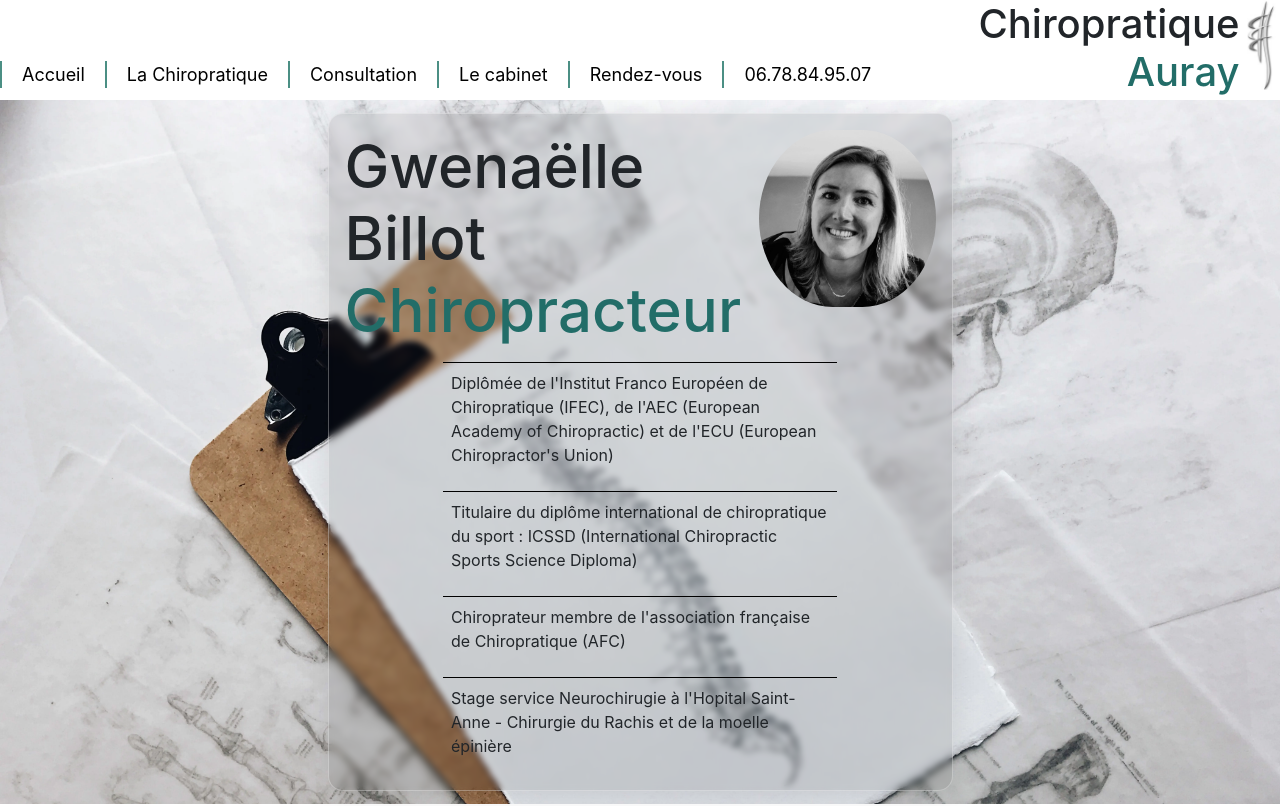
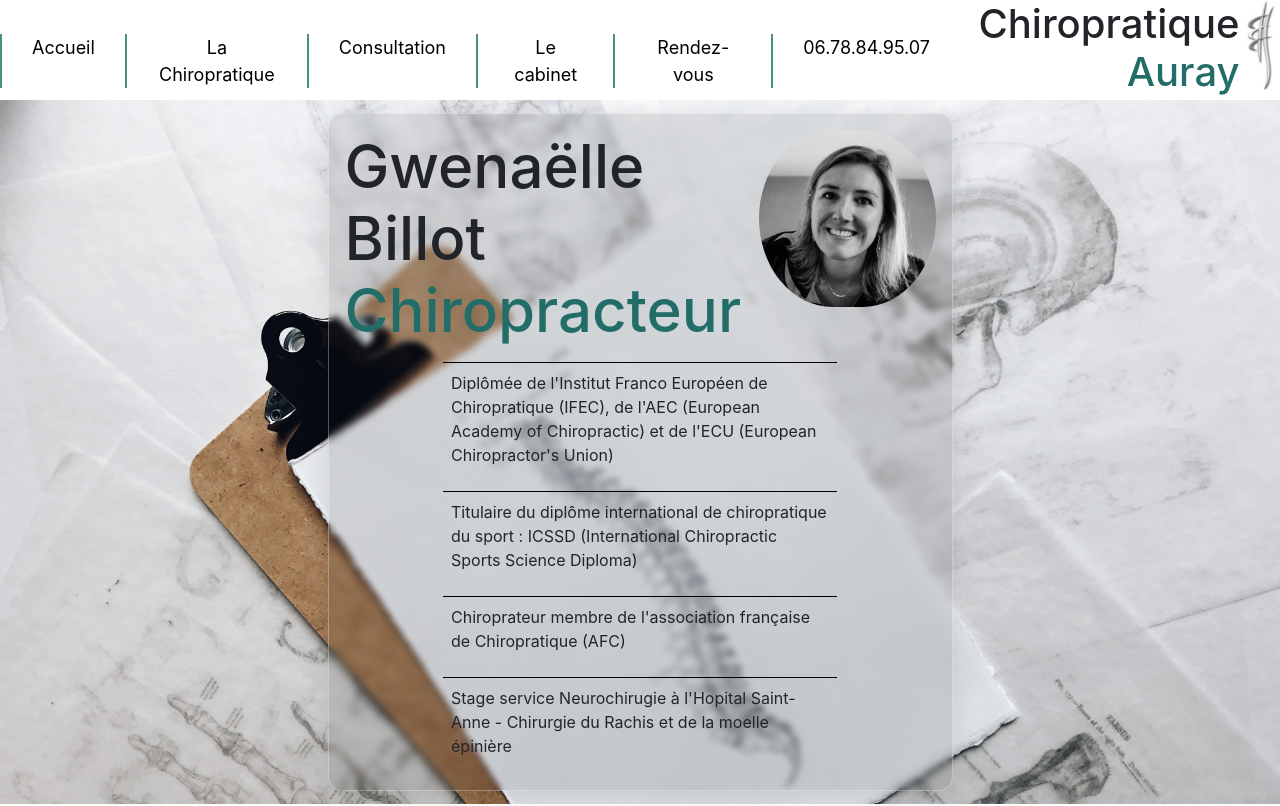
Before and after one commit to Judes77850/chiropratique, a website: page index.html in a window 1280 px wide. Shown: the top 806 px of the page. Drawn offline with nearby package versions, Linux system fonts and the light colour scheme.

Commit message:
ajout style

```diff
--- a/css/menu-desktop.css
+++ b/css/menu-desktop.css
@@ -7,7 +7,7 @@ nav.primary-navigation ul li {
   margin: 0 auto;
   border-left: 2px solid #4b8f84;
   display: inline-block;
-  padding: 0 20px;
+  padding: 0 30px;
   position: relative;
   text-decoration: none;
   text-align: center;
--- a/css/menu-mobil.css
+++ b/css/menu-mobil.css
@@ -13,6 +13,7 @@
 
 .navbar {
   width: 100%;
+  padding-top: 0;
 }
 
 .nav-container {
```
Also changed, not shown: pages/remboursement.html (+1 -1 lines).
